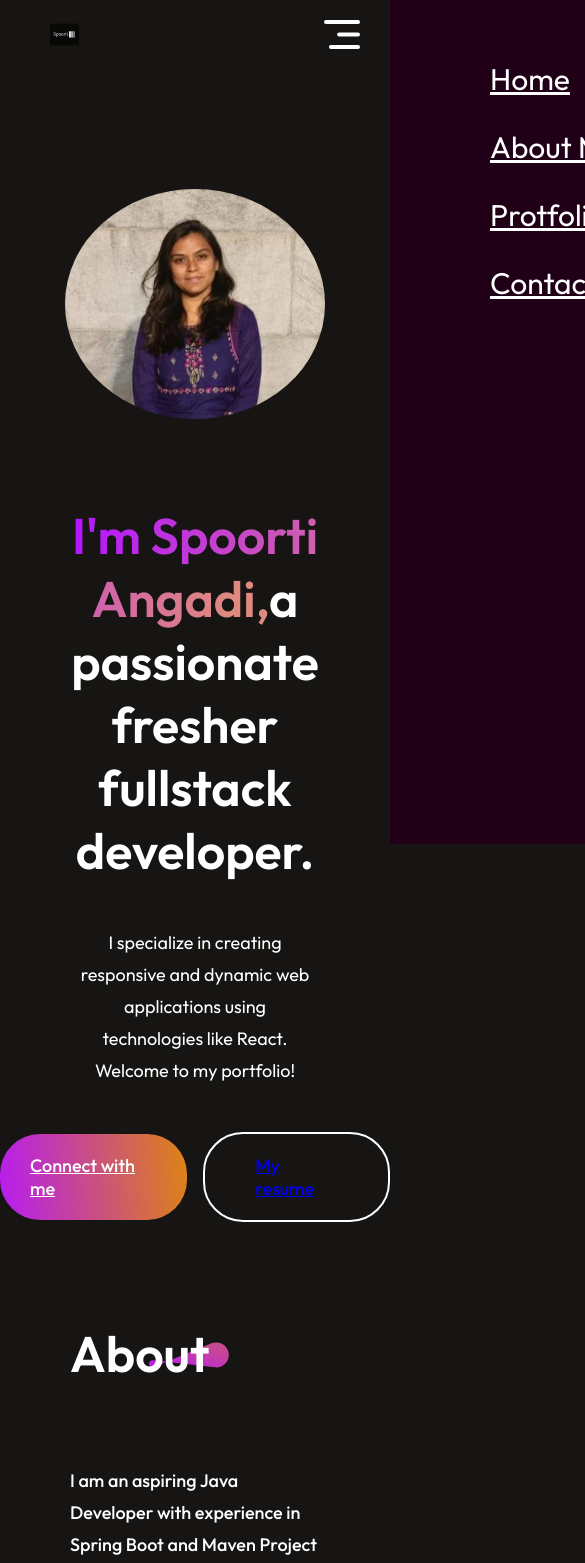
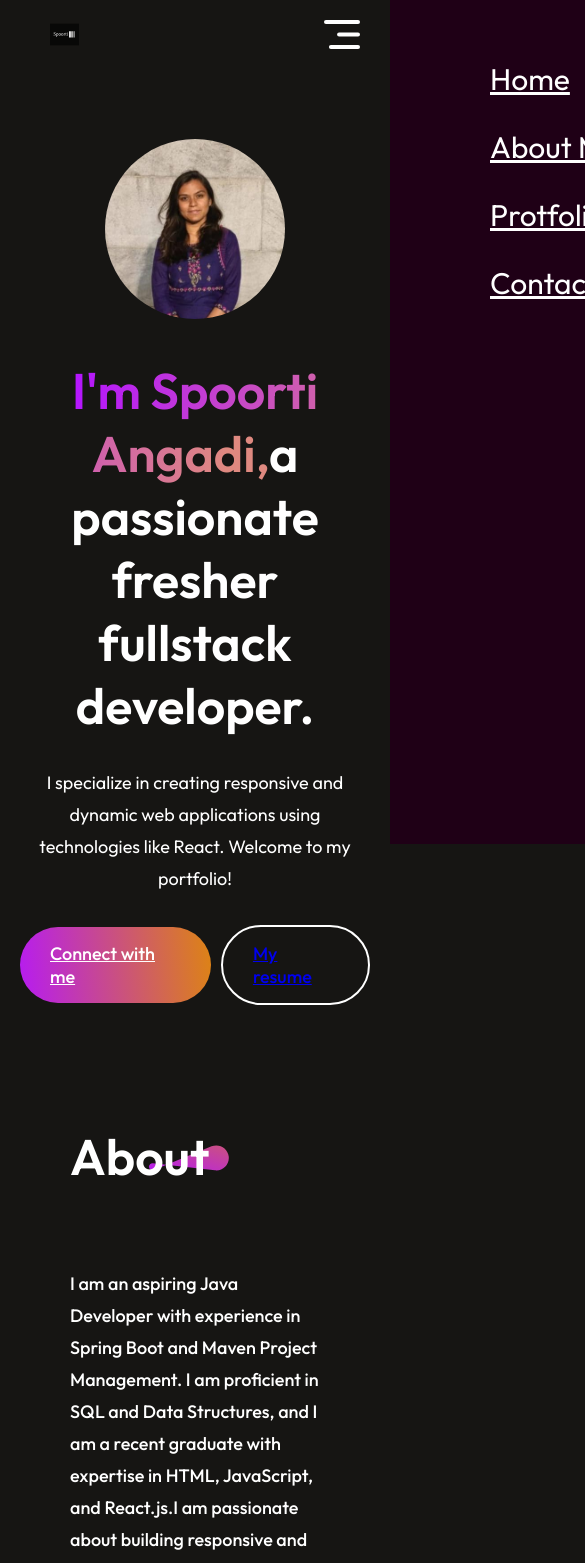
Before and after one commit to TechSpoorti/Portfolio, a React (Create React App) app: page / in a window 390 px wide. Shown: the top 1563 px of the page, 585 px wide, since content can reach past the window. Built offline with nearby package versions, Linux system fonts and the light colour scheme.

Commit message:
make is as responsive

```diff
--- a/src/Components/Footer/Footer.css
+++ b/src/Components/Footer/Footer.css
@@ -1,79 +1,107 @@
-.footer{
+.footer {
     margin: 50px 170px;
     display: flex;
     flex-direction: column;
     gap: 30px;
+}
 
-}
-.footer-top{
+.footer-top {
     display: flex;
     justify-content: space-between;
+    align-items: center; /* Ensure vertical alignment of items */
 }
-.footer-top-left p{
+
+.footer-top-left p {
     font-size: 20px;
     max-width: 400px;
 }
-.footer-top-right{
+
+.footer-top-right {
     display: flex;
     align-items: center;
     gap: 35px;
+}
 
-}
-.footer-email-input{
+.footer-email-input {
     display: flex;
-    gap: 30px;
+    gap: 10px; /* Reduced gap for better fit */
     padding: 20px 30px;
     border-radius: 50px;
     background: #32323b;
+}
 
-
-
-}
-.footer-email-input input{
+.footer-email-input input {
     outline: none;
     border: none;
     background: transparent;
     color: #a0a0a0;
     font-family: Outfit;
     font-size: 18px;
+    width: 100%; /* Ensure input takes full width */
+}
 
-}
-.footer-subcribe{
+.footer-subcribe {
     font-size: 20px;
     padding: 22px 50px;
     border-radius: 50px;
-    background: linear-gradient(264deg,#DF8908 -5.09%,#B415FF 106.20%);
+    background: linear-gradient(264deg, #DF8908 -5.09%, #B415FF 106.20%);
     cursor: pointer;
     transition: 0.3s;
+    text-align: center; /* Center align text */
 }
-.footer-bottom{
+
+.footer-bottom {
     display: flex;
     justify-content: space-between;
     font-size: 18px;
+    align-items: center; /* Ensure vertical alignment of items */
+}
 
-}
-.footer-bottom-right{
+.footer-bottom-right {
     display: flex;
     gap: 50px;
     margin-bottom: 50px;
 }
-.footer-email-input:hover{
+
+.footer-email-input:hover {
     border: 2px solid white;
 }
-.footer-subcribe:hover{
-transform: scale(1.1);
-transition: 0.3s;
+
+.footer-subcribe:hover {
+    transform: scale(1.1);
+    transition: 0.3s;
 }
-@media(max-width:768px){
-    .footer{
-        margin: 50px 70px;
+
+@media (max-width: 768px) {
+    .footer {
+        margin: 50px 20px; /* Reduced margin for smaller screens */
     }
-    .footer-top{
+
+    .footer-top {
         flex-direction: column;
-        gap: 50px;
+        gap: 30px; /* Adjust gap for better spacing */
     }
-    .footer-bottom{
-        flex-direction: column-reverse;
-        margin-bottom: 50px;
+
+    .footer-top-left p {
+        font-size: 18px; /* Adjust font size for readability */
+    }
+
+    .footer-bottom {
+        flex-direction: column; /* Stack items vertically */
+        align-items: center; /* Center align items */
+        margin-bottom: 30px; /* Adjust margin for better spacing */
+    }
+
+    .footer-bottom-right {
+        gap: 20px; /* Adjust gap for better fit */
+    }
+
+    .footer-email-input {
+        gap: 10px; /* Adjusted gap */
+    }
+
+    .footer-subcribe {
+        font-size: 16px; /* Adjust font size for readability */
+        padding: 15px 30px; /* Adjust padding for better fit */
     }
 }
--- a/src/Components/MyWork/MyWork.css
+++ b/src/Components/MyWork/MyWork.css
@@ -1,46 +1,51 @@
-.mywork{
+.mywork {
     display: flex;
     flex-direction: column;
     align-items: center;
     justify-content: center;
     gap: 100px;
     margin: 80px 170px;
+}
 
+.mywork-title {
+    position: relative;
 }
-.mywork-title{
-position: relative;
 
-}
-.mywork-title h1{
+.mywork-title h1 {
     padding: 0px 30px;
     font-size: 80px;
     font-weight: 600;
+    text-align: center; /* Center align title text */
 }
-.mywork-title img{
+
+.mywork-title img {
     position: absolute;
     bottom: 0;
     z-index: -1;
-    margin-left:490px ;
+    margin-left: 490px;
     height: 40px;
+}
 
-}
-.mywork-container{
+.mywork-container {
     display: grid;
     grid-template-columns: 1fr 1fr;
     gap: 40px;
+    width: 100%; /* Ensure the container takes full width */
+}
 
+.mywork-container img {
+    box-sizing: border-box;
+    width: 100%; /* Ensure images fit within their containers */
 }
-.mywork-container img{
-    box-sizing: border-box;
-    width: 419px;
-}
-.mywork-container img:hover{
+
+.mywork-container img:hover {
     transform: scale(1.10);
-    border:  4px solid #ff00ff;
+    border: 4px solid #ff00ff;
     border-radius: 10px;
     transition: 0.3s;
 }
-.mywork-showmore{
+
+.mywork-showmore {
     display: flex;
     gap: 15px;
     border-radius: 50px;
@@ -51,42 +56,50 @@ font-weight: 500;
     margin-bottom: 80px;
     transition: 0.6s;
     cursor: pointer;
+    text-align: center; /* Center align text in button */
 }
-.mywork-showmore:hover{
-    gap:30px;
+
+.mywork-showmore:hover {
+    gap: 30px;
     transition: 0.6s;
 }
-@media(max-width:768px){
-    .mywork{
-        gap:50px;
+
+@media (max-width: 768px) {
+    .mywork {
+        gap: 50px;
         margin: 50px 20px;
         align-items: center;
+    }
 
-    }
-    .mywork-title h1{
+    .mywork-title h1 {
         padding: 0;
         font-size: 50px;
         font-weight: 600;
+        text-align: center; /* Center align title text */
     }
-    .mywork-title img{
+
+    .mywork-title img {
         width: 130px;
         margin-left: -20px;
     }
-    .mywork-container{
+
+    .mywork-container {
         grid-template-columns: 1fr;
-        gap:30px ;
+        gap: 30px;
         width: 100%;
         overflow: hidden;
+    }
 
-    }
-    .mywork-container img{
-        width: 40%;
+    .mywork-container img {
+        width: 100%; /* Ensure images fit within their containers */
         height: auto;
     }
-    .mywork-showmore{
+
+    .mywork-showmore {
         padding: 20px 40px;
         font-size: 14px;
         margin: 50px auto;
         cursor: pointer;
+        text-align: center; /* Center align text in button */
     }
 }
--- a/src/Hero.css
+++ b/src/Hero.css
@@ -1,8 +1,8 @@
-.hero{
+.hero {
     display: flex;
+    flex-direction: column; /* Ensure elements stack vertically on smaller screens */
     align-items: center;
     gap: 35px;
-    flex-direction: column;
 }
 
 .img-1 {
@@ -11,28 +11,30 @@
     border-radius: 50%;
     object-fit: cover;
     margin-top: 100px;
+}
 
-  }
-.hero h1{
+.hero h1 {
     text-align: center;
-    font-size:90px;
+    font-size: 90px;
     width: 70%;
     font-weight: 600;
 }
-.hero h1 span{
-    background: linear-gradient(270deg,#DF8980 10%,#B415FF 100%);
-    background-clip: text;/*mouting*/
-    -webkit-background-clip: text;/*mouting*/
-    -webkit-text-fill-color: transparent;/*mouting*/
 
+.hero h1 span {
+    background: linear-gradient(270deg, #DF8980 10%, #B415FF 100%);
+    background-clip: text; /* For modern browsers */
+    -webkit-background-clip: text; /* For Safari */
+    -webkit-text-fill-color: transparent; /* For modern browsers */
 }
-.hero p{
+
+.hero p {
     width: 50%;
     text-align: center;
     line-height: 40px;
     font-size: 24px;
 }
-.her-action{
+
+.her-action {
     display: flex;
     align-items: center;
     font-size: 24px;
@@ -40,57 +42,66 @@
     gap: 25px;
     margin-bottom: 50px;
 }
-.hero-connect{
-    padding:25px 45px ;
+
+.hero-connect {
+    padding: 25px 45px;
     border-radius: 50px;
-    background:linear-gradient(264deg,#DF8908  -5.09%,#B415FF 106.28%) ;
+    background: linear-gradient(264deg, #DF8908 -5.09%, #B415FF 106.28%);
     cursor: pointer;
 }
-.hero-resume{
+
+.hero-resume {
     padding: 25px 75px;
     border-radius: 50px;
     cursor: pointer;
     border: 2px solid #FFF;
 }
-.hero-connect:hover{
+
+.hero-connect:hover {
     border: 2px solid #FFF;
+}
 
-}
-.hero-resume:hover{
+.hero-resume:hover {
     border-color: #B415FF;
 }
-@media(max-width:750px){
-    .hero img{
-        margin-top: 120px;
-        width:260px ;
+
+@media (max-width: 750px) {
+    .hero {
+        gap: 20px; /* Reduce gap for smaller screens */
+        padding: 20px; /* Add padding for better spacing */
     }
-    .hero h1{
-        margin-top: 50px;
+
+    .img-1 {
+        margin-top: 50px; /* Adjust margin for mobile */
+        width: 180px; /* Adjust size for mobile */
+        height: 180px; /* Adjust size for mobile */
+    }
+
+    .hero h1 {
+        margin-top: 20px; /* Adjust margin for mobile */
         width: 90%;
         font-size: 50px;
+    }
 
-    }
-    .hero p{
-        width: 60%;
+    .hero p {
+        width: 90%; /* Increase width for better text alignment */
         font-size: 18px;
         line-height: 32px;
-        margin: 10px 0px;
+        margin: 10px 0;
     }
 
-    .her-action{
-        gap: 16px;
+    .her-action {
+        gap: 10px; /* Reduce gap for mobile */
         font-size: 18px;
-        font-weight: 500;
-        margin-bottom: 50px;
+    }
 
-    }
-    .hero-connect{
-        padding: 20px 30px;
-        border-radius: 40px;
-    }
-    .hero-resume{
-        padding: 20px 50px;
+    .hero-connect {
+        padding: 15px 30px; /* Adjust padding for mobile */
         border-radius: 40px;
     }
 
+    .hero-resume {
+        padding: 15px 30px; /* Adjust padding for mobile */
+        border-radius: 40px;
+    }
 }
```
Lines whose indentation alone changed are shown as unchanged.
